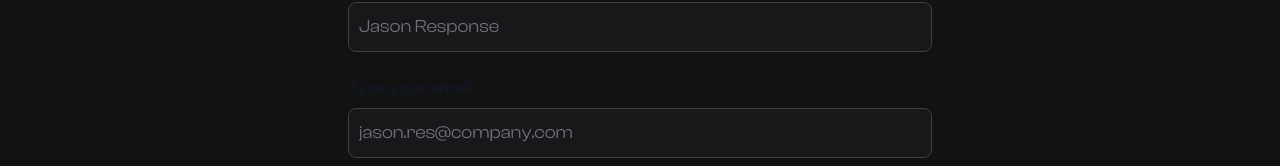
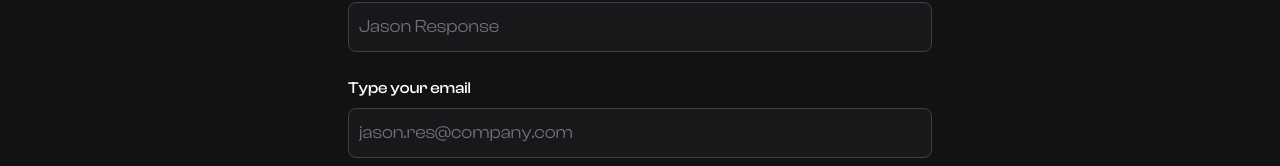
Before and after one commit to AlonsoMtzG/alonsomtz-portfolio, a Next.js app: page / in a window 1280 px wide. Shown: the part 1713-1879 px from the top of the page. Built offline with nearby package versions, Linux system fonts and the light colour scheme.

Commit message:
text color fix

```diff
--- a/components/Contact/index.jsx
+++ b/components/Contact/index.jsx
@@ -52,7 +52,7 @@ export const Contact = () => {
         <div className="mb-6">
           <label
             htmlFor="email"
-            className="block mb-2 text-sm md:text-base font-medium text-gray-900 dark:text-white"
+            className="block mb-2 text-sm md:text-base font-medium text-white"
           >
             Type your email
           </label>
```
